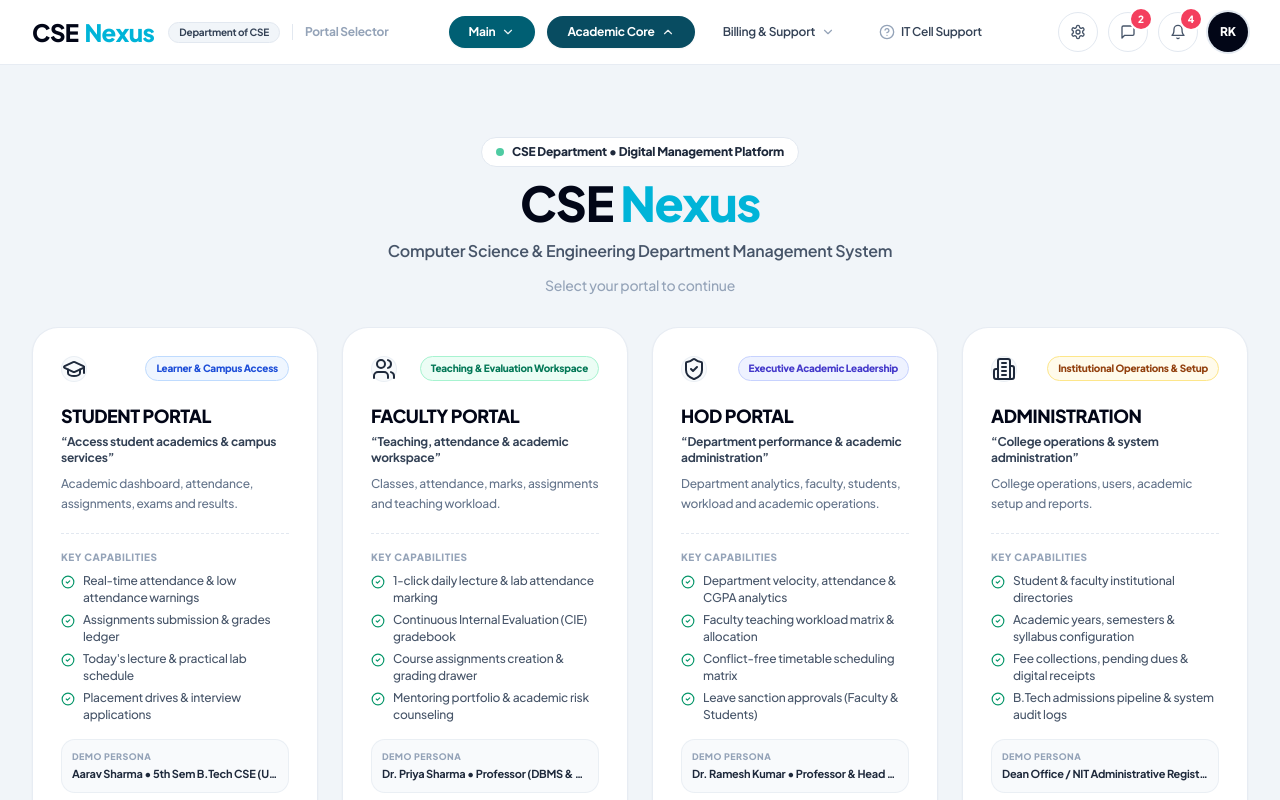
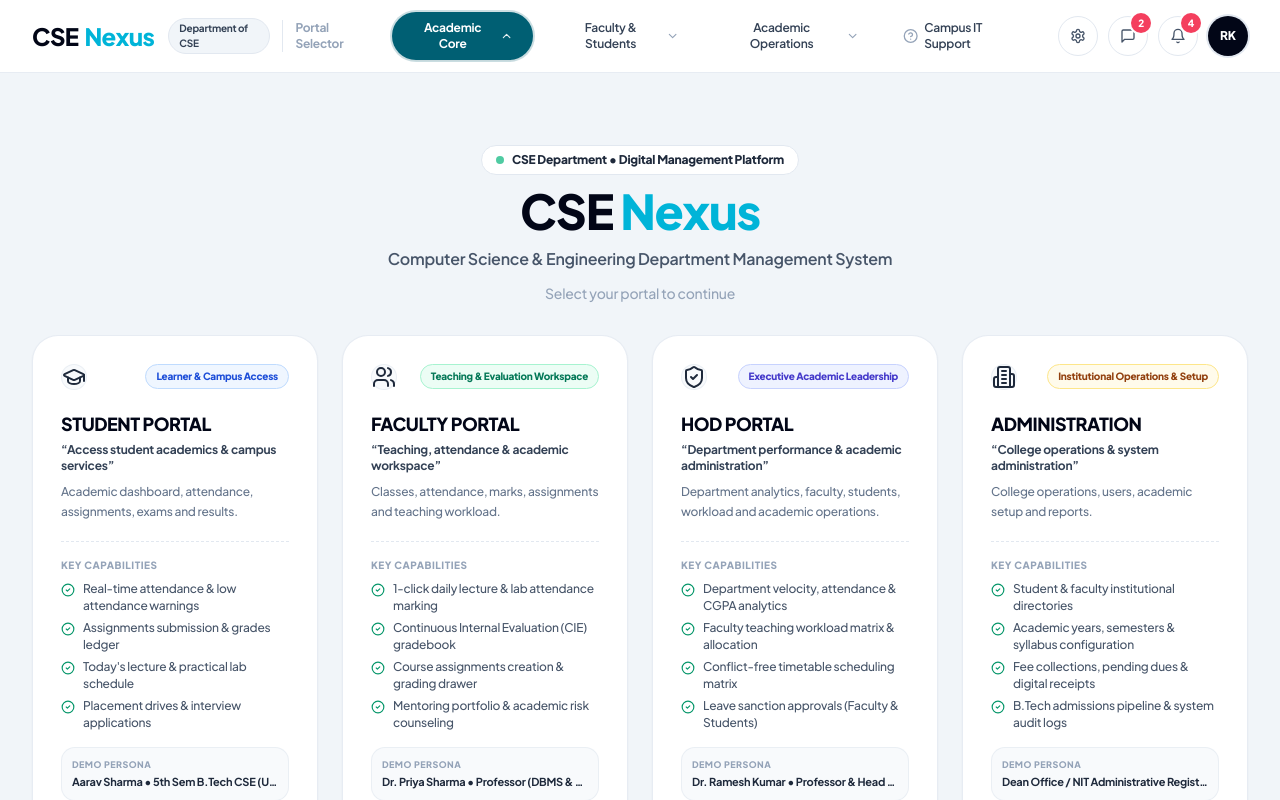
Before and after one commit to saifawaisi79-afk/NIT-HRMS, a Next.js app: page / in a window 1280 px wide. Both pictures are taken after a click on the button "Academic Core". Shown: the top 800 px of the page. Built offline with nearby package versions, Linux system fonts and the light colour scheme.

Commit message:
fix: restore college academic names while retaining modern SaaS dropdown layout

```diff
--- a/src/components/layout/Topbar.tsx
+++ b/src/components/layout/Topbar.tsx
@@ -141,32 +141,28 @@ export default function Topbar({ onOpenMobileMenu }: { onOpenMobileMenu?: () =>
 
         {/* Center: Navigation Bar with Pills and Dropdowns matching screenshot layout */}
         <nav ref={navRef} className="hidden md:flex items-center gap-2 lg:gap-3 text-sm font-medium">
-          {/* Main Dropdown (Active dark teal pill as in screenshot) */}
+          {/* Academic Core Dropdown (Active dark teal pill as in screenshot) */}
           <div className="relative">
             <button
               onClick={() => setActiveDropdown(activeDropdown === "main" ? null : "main")}
               className={`flex items-center gap-1.5 px-5 py-2 rounded-full font-bold text-xs transition-all ${
-                activeDropdown === "main"
+                activeDropdown === "main" || pathname === "/" || pathname === "/attendance" || pathname === "/timetable"
                   ? "bg-[#005f73] text-white shadow-sm ring-2 ring-[#005f73]/20"
                   : "bg-[#005f73] text-white hover:bg-[#004e5f] shadow-sm"
               }`}
             >
-              <span>Main</span>
+              <span>Academic Core</span>
               <ChevronDown className={`w-3.5 h-3.5 transition-transform duration-200 opacity-90 ${activeDropdown === "main" ? "rotate-180" : ""}`} />
             </button>
 
-            {/* Floating Dropdown Menu matching screenshot layout */}
+            {/* Floating Dropdown Menu matching reference layout */}
             {activeDropdown === "main" && (
               <div className="absolute left-0 top-full mt-2 w-64 bg-white rounded-2xl shadow-[0_15px_40px_rgba(0,0,0,0.12)] border border-slate-100/90 py-3 px-2 z-50 animate-fade-in text-xs space-y-0.5">
                 {[
-                  { label: "Recruitment Portal", href: "/faculty", icon: UserPlus },
-                  { label: "Targets", href: "/workload", icon: TrendingUp },
-                  { label: "Onboarding", href: "/students", icon: ClipboardList },
-                  { label: "Performance", href: "/exams", icon: Activity },
-                  { label: "Training", href: "/events", icon: HelpCircle },
-                  { label: "Rewards & Recognition", href: "/reports", icon: Star },
-                  { label: "Internal Job Portal", href: "/placements", icon: Briefcase },
-                  { label: "Meeting Scheduler", href: "/timetable", icon: Video },
+                  { label: "Dashboard Overview", href: "/", icon: BarChart3 },
+                  { label: "Attendance Register", href: "/attendance", icon: CalendarCheck },
+                  { label: "Timetable & Schedule", href: "/timetable", icon: CalendarDays },
+                  { label: "Curriculum & Courses", href: "/subjects", icon: BookOpen },
                 ].map((item) => {
                   const Icon = item.icon;
                   return (
@@ -185,31 +181,27 @@ export default function Topbar({ onOpenMobileMenu }: { onOpenMobileMenu?: () =>
             )}
           </div>
 
-          {/* Academic Core Dropdown (Secondary dark teal pill) */}
+          {/* Faculty & Students Dropdown */}
           <div className="relative">
             <button
-              onClick={() => setActiveDropdown(activeDropdown === "academic" ? null : "academic")}
-              className={`flex items-center gap-1.5 px-5 py-2 rounded-full font-bold text-xs transition-all ${
-                activeDropdown === "academic" || pathname === "/" || pathname === "/attendance" || pathname === "/timetable" || pathname === "/subjects"
-                  ? "bg-[#084c61] text-white shadow-sm"
-                  : "bg-slate-100 text-slate-700 hover:bg-slate-200"
+              onClick={() => setActiveDropdown(activeDropdown === "campaign" ? null : "campaign")}
+              className={`flex items-center gap-1.5 px-4 py-2 rounded-full font-semibold text-xs text-slate-700 hover:text-slate-950 transition-colors ${
+                activeDropdown === "campaign" || pathname === "/faculty" || pathname === "/students" || pathname === "/placements"
+                  ? "bg-slate-100 font-bold text-slate-950"
+                  : "hover:bg-slate-50"
               }`}
             >
-              <span>Academic Core</span>
-              <ChevronDown className={`w-3.5 h-3.5 transition-transform duration-200 opacity-90 ${activeDropdown === "academic" ? "rotate-180" : ""}`} />
+              <span>Faculty & Students</span>
+              <ChevronDown className={`w-3.5 h-3.5 transition-transform duration-200 text-slate-400 ${activeDropdown === "campaign" ? "rotate-180" : ""}`} />
             </button>
 
-            {activeDropdown === "academic" && (
+            {activeDropdown === "campaign" && (
               <div className="absolute left-0 top-full mt-2 w-64 bg-white rounded-2xl shadow-[0_15px_40px_rgba(0,0,0,0.12)] border border-slate-100/90 py-3 px-2 z-50 animate-fade-in text-xs space-y-0.5">
                 {[
-                  { label: "Dashboard Overview", href: "/", icon: BarChart3 },
-                  { label: "Attendance Register", href: "/attendance", icon: CalendarCheck },
-                  { label: "Timetable & Schedule", href: "/timetable", icon: CalendarDays },
-                  { label: "Curriculum & Courses", href: "/subjects", icon: BookOpen },
-                  { label: "Faculty Directory", href: "/faculty", icon: Users },
+                  { label: "Faculty & Staff Registry", href: "/faculty", icon: Users },
                   { label: "Student Directory", href: "/students", icon: GraduationCap },
-                  { label: "Coursework & Assignments", href: "/assignments", icon: FileText },
-                  { label: "Campus Placements", href: "/placements", icon: Award },
+                  { label: "Campus Placement Drives", href: "/placements", icon: Briefcase },
+                  { label: "Mentoring & Guidance", href: "/mentoring", icon: Activity },
                 ].map((item) => {
                   const Icon = item.icon;
                   return (
@@ -228,28 +220,28 @@ export default function Topbar({ onOpenMobileMenu }: { onOpenMobileMenu?: () =>
             )}
           </div>
 
-          {/* Billing & Support Dropdown */}
+          {/* Academic Operations Dropdown */}
           <div className="relative">
             <button
               onClick={() => setActiveDropdown(activeDropdown === "billing" ? null : "billing")}
               className={`flex items-center gap-1.5 px-4 py-2 rounded-full font-semibold text-xs text-slate-700 hover:text-slate-950 transition-colors ${
-                activeDropdown === "billing" || pathname === "/fees" || pathname === "/leaves" || pathname === "/reports"
+                activeDropdown === "billing" || pathname === "/leaves" || pathname === "/exams" || pathname === "/assignments" || pathname === "/reports" || pathname === "/fees"
                   ? "bg-slate-100 font-bold text-slate-950"
-                  : ""
+                  : "hover:bg-slate-50"
               }`}
             >
-              <span>Billing & Support</span>
+              <span>Academic Operations</span>
               <ChevronDown className={`w-3.5 h-3.5 transition-transform duration-200 text-slate-400 ${activeDropdown === "billing" ? "rotate-180" : ""}`} />
             </button>
 
             {activeDropdown === "billing" && (
               <div className="absolute left-0 top-full mt-2 w-64 bg-white rounded-2xl shadow-[0_15px_40px_rgba(0,0,0,0.12)] border border-slate-100/90 py-3 px-2 z-50 animate-fade-in text-xs space-y-0.5">
                 {[
-                  { label: "Fee Management & Dues", href: "/fees", icon: CreditCard },
-                  { label: "Student Waivers & Grants", href: "/fees", icon: FileCheck },
                   { label: "Faculty & Student Leaves", href: "/leaves", icon: CalendarOff },
-                  { label: "Accreditation & Audits", href: "/reports", icon: ShieldCheck },
-                  { label: "IT Cell Helpdesk", href: "/settings", icon: Headphones },
+                  { label: "Examinations & CIE", href: "/exams", icon: Award },
+                  { label: "Coursework & Assignments", href: "/assignments", icon: FileText },
+                  { label: "Accreditation Reports", href: "/reports", icon: BarChart3 },
+                  { label: "Fee & Dues Management", href: "/fees", icon: CreditCard },
                 ].map((item) => {
                   const Icon = item.icon;
                   return (
@@ -268,13 +260,13 @@ export default function Topbar({ onOpenMobileMenu }: { onOpenMobileMenu?: () =>
             )}
           </div>
 
-          {/* Campus IT Cell Support pill matching screenshot */}
+          {/* Campus IT Support pill matching layout */}
           <Link
             href="/settings"
             className="flex items-center gap-1.5 px-4 py-2 rounded-full font-semibold text-xs text-slate-700 hover:text-slate-950 hover:bg-slate-100 transition-colors"
           >
             <HelpCircle className="w-4 h-4 text-slate-400" />
-            <span>IT Cell Support</span>
+            <span>Campus IT Support</span>
           </Link>
         </nav>
 
```
